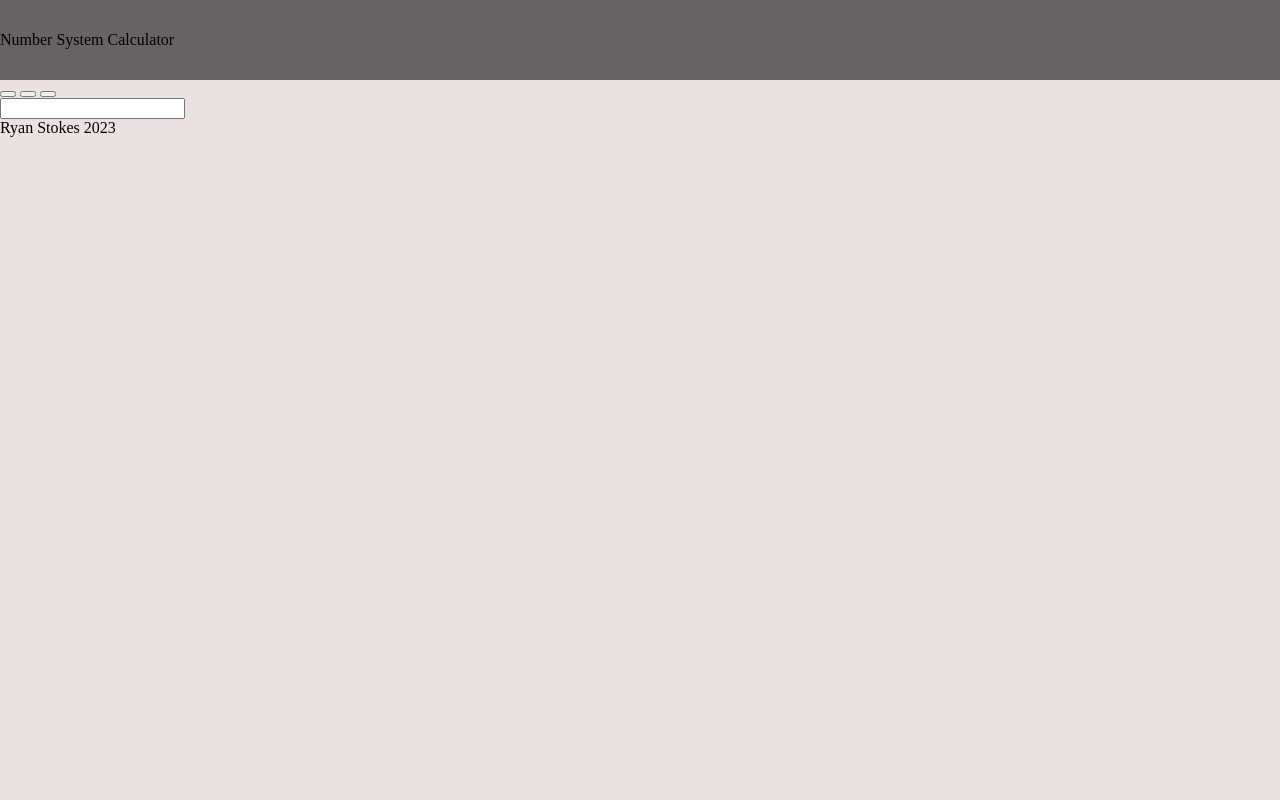
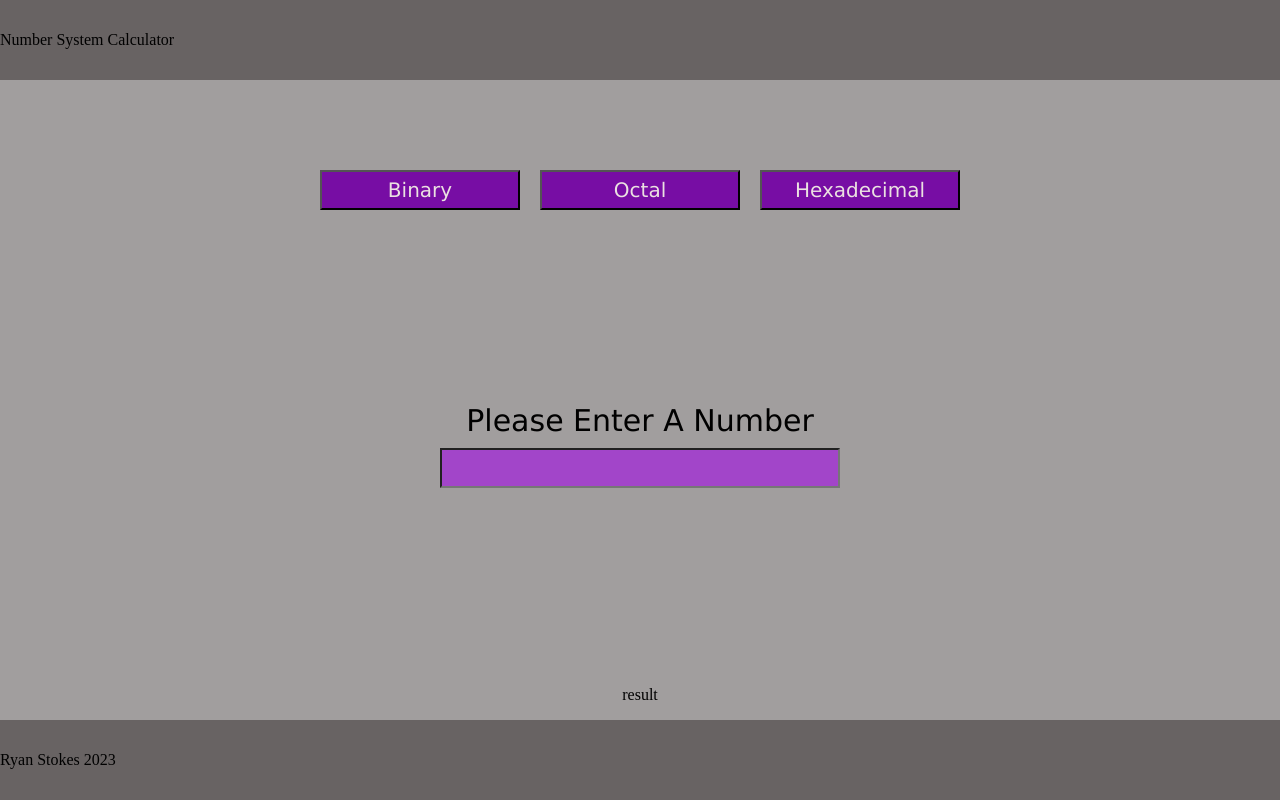
Before and after one commit to RyanStokes95/NumberSystemCalcSite, a plain HTML site: page index.html in a window 1280 px wide. Drawn offline with Linux system fonts and the light colour scheme.

Commit message:
Initial CSS, flex boxes and colours/fonts

```diff
--- a/index.html
+++ b/index.html
@@ -10,18 +10,21 @@
 <body>
     <div id="container">
         <header id="header">Number System Calculator</header>
-        <div id="systemSelect">
-            <button id="binary"></button>
-            <button id="octal"></button>
-            <button id="hexadecimal"></button>
+        <div id="calcContainer">
+            <div id="systemSelect">
+                <button class="systemChoice" value="Binary">Binary</button>
+                <button class="systemChoice" value="Octal">Octal</button>
+                <button class="systemChoice" value="Hexadecimal">Hexadecimal</button>
+            </div>
+            <div id="input">
+                <label for="numberInput">Please Enter A Number</label>
+                <input type="number" name="numberInput">
+            </div>
+            <div id="result">
+                <p>result</p>
+            </div>
         </div>
-        <div id="input">
-            <input type="number">
-        </div>
-        <div id="result">
-
-        </div>
-        <footer>Ryan Stokes 2023</footer>
+        <footer id="footer">Ryan Stokes 2023</footer>
     </div>
 </body>
 </html>
--- a/styles.css
+++ b/styles.css
@@ -31,6 +31,53 @@ body{
     height: 80vh;
 }
 
+#systemSelect{
+    margin-top: 80px;
+    display: flex;
+    flex-wrap: wrap;
+    flex-direction: row;
+    justify-content: center;
+    align-items: center;
+}
+
+.systemChoice{
+    margin: 10px;
+    background-color: rgb(119, 13, 164);
+    color: rgb(235, 225, 225);
+    font-family: Verdana, Geneva, Tahoma, sans-serif;
+    font-size: 20px;
+    height: 40px;
+    width: 200px;
+
+}
+
+#input{
+    display: flex;
+    flex-direction: column;
+    align-items: center;
+}
+
+#input label{
+    margin-bottom: 10px;
+    font-family: Verdana, Geneva, Tahoma, sans-serif;
+    font-size: 30px;
+}
+
+#input input{
+    background-color: rgb(162, 69, 201);
+    color: rgb(235, 225, 225);
+    height: 40px;
+    width: 400px;
+    font-size: 30px;
+}
+
+#result{
+    display: flex;
+    flex-direction: row;
+    justify-content: center;
+    align-items: center;
+}
+
 #footer{
     background-color: rgb(104, 99, 99);
     display: flex;
```
